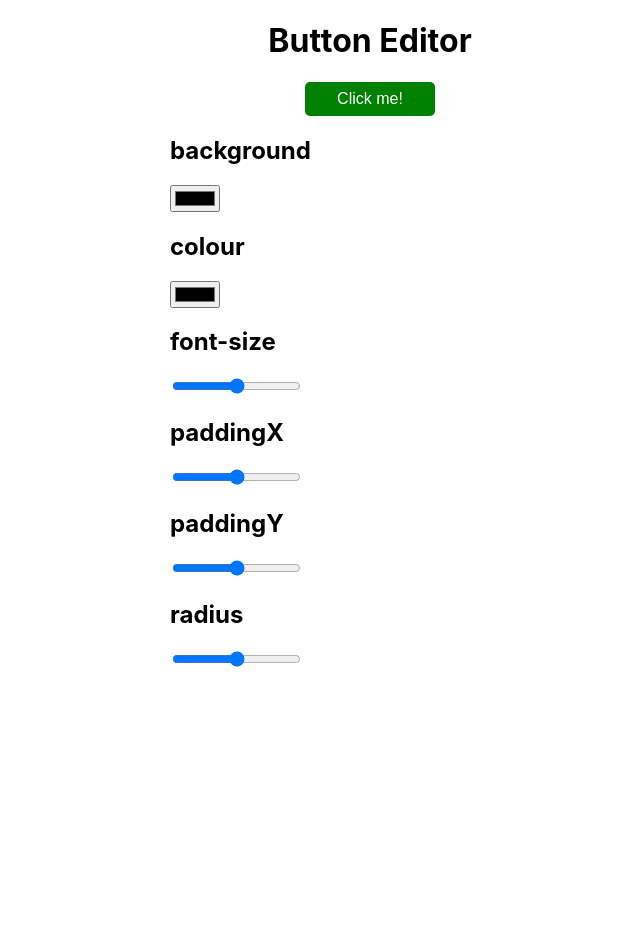
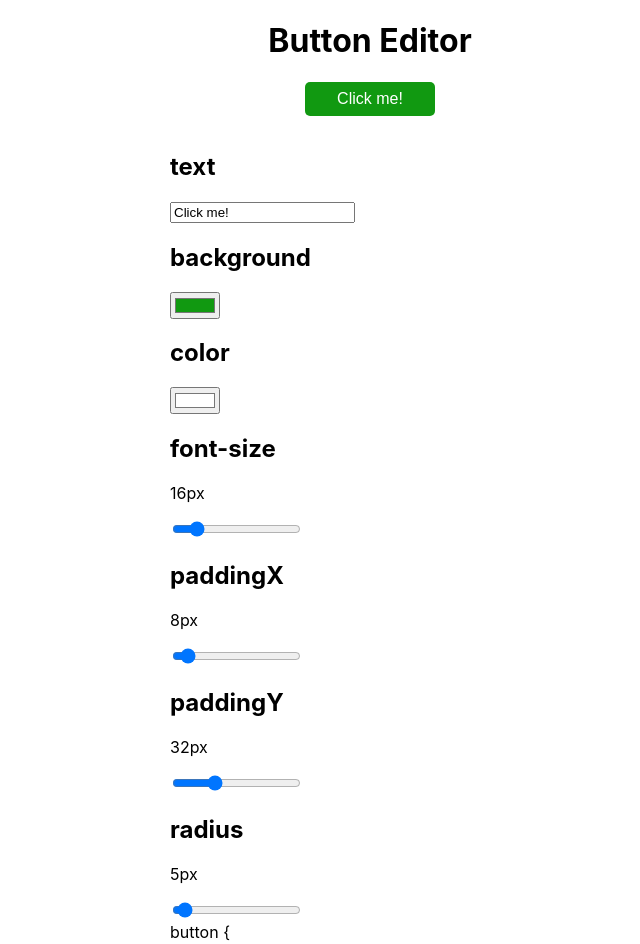
Before and after one commit to kryptondv/button-editor, a React (Create React App) app: page / in a window 1280 px wide. Shown: the top 944 px of the page, without its empty margins (270-910 px from the left). Before the commit the page ends 800 px from the top, so only its background shows below. Built offline with nearby package versions, Linux system fonts and the light colour scheme.

Commit message:
add codeDisplay

```diff
--- a/src/App.js
+++ b/src/App.js
@@ -1,27 +1,103 @@
-import React from 'react';
+import React, { useState } from 'react';
+import debounce from 'lodash/debounce';
+
 import Button from './components/button/Button';
 import ColorInput from './components/colorInput/ColorInput';
 import RangeInput from './components/rangeInput/RangeInput';
+import TextInput from './components/textInput/TextInput';
+import CodeDisplay from './components/codeDisplay/CodeDisplay';
 
 function App() {
+  const [text, setText] = useState('Click me!');
+  const [background, setBackground] = useState('#119911');
+  const [color, setColor] = useState('#ffffff');
+  const [fontSize, setFontSize] = useState(16);
+  const [paddingX, setPaddingX] = useState(8);
+  const [paddingY, setPaddingY] = useState(32);
+  const [radius, setRadius] = useState(5);
+
+  const debounceBgChange = debounce(value => setBackground(value), 15);
+  const debounceColorChange = debounce(value => setColor(value), 15);
+  const debounceTextChange = debounce(value => setText(value), 15);
+  const debounceFontSizeChange = debounce(value => setFontSize(value), 15);
+  const debouncePaddingXChange = debounce(value => setPaddingX(value), 15);
+  const debouncePaddingYChange = debounce(value => setPaddingY(value), 15);
+  const debounceRadiusChange = debounce(value => setRadius(value), 15);
+
+  const handleBackgroundChange = value => {
+    debounceBgChange(value);
+  };
+
+  const handleColorChange = value => {
+    debounceColorChange(value);
+  };
+
+  const handleTextChange = value => {
+    debounceTextChange(value);
+  };
+
+  const handleFontSizeChange = value => {
+    debounceFontSizeChange(value);
+  };
+
+  const handlePaddingXChange = value => {
+    debouncePaddingXChange(value);
+  };
+
+  const handlePaddingYChange = value => {
+    debouncePaddingYChange(value);
+  };
+
+  const handleRadiusChange = value => {
+    debounceRadiusChange(value);
+  };
+
   return (
     <div className="app">
       <h1>Button Editor</h1>
-      <Button
-        background="green"
-        paddingX=".5rem"
-        paddingY="2rem"
-        color="white"
-        radius="5px"
-        text="Click me!"
-        fontSize="1rem"
+      <div className="button-container">
+        <Button
+          background={background}
+          paddingX={paddingX}
+          paddingY={paddingY}
+          color={color}
+          radius={radius}
+          text={text}
+          fontSize={fontSize}
+        />
+      </div>
+      <TextInput name="text" value={text} handler={handleTextChange} />
+      <ColorInput
+        name="background"
+        value={background}
+        handler={handleBackgroundChange}
       />
-      <ColorInput name="background" />
-      <ColorInput name="colour" />
-      <RangeInput name="font-size" />
-      <RangeInput name="paddingX" />
-      <RangeInput name="paddingY" />
-      <RangeInput name="radius" />
+      <ColorInput name="color" value={color} handler={handleColorChange} />
+      <RangeInput
+        name="font-size"
+        value={fontSize}
+        handler={handleFontSizeChange}
+      />
+      <RangeInput
+        name="paddingX"
+        value={paddingX}
+        handler={handlePaddingXChange}
+      />
+      <RangeInput
+        name="paddingY"
+        value={paddingY}
+        handler={handlePaddingYChange}
+      />
+      <RangeInput name="radius" value={radius} handler={handleRadiusChange} />
+      <CodeDisplay
+        background={background}
+        paddingX={paddingX}
+        paddingY={paddingY}
+        color={color}
+        radius={radius}
+        text={text}
+        fontSize={fontSize}
+      />
     </div>
   );
 }
--- a/src/components/button/Button.js
+++ b/src/components/button/Button.js
@@ -2,7 +2,6 @@ import React from 'react';
 import StyledButton from './Button.styles';
 
 const Button = (props) => {
-  console.log(props)
   return <StyledButton {...props}>{props.text}</StyledButton>;
 };
 
--- a/src/components/button/Button.styles.js
+++ b/src/components/button/Button.styles.js
@@ -2,10 +2,10 @@ import styled from 'styled-components';
 
 const StyledButton = styled.button`
   background: ${props => props.background};
-  padding: ${props => props.paddingX} ${props => props.paddingY};
+  padding: ${props => props.paddingX}px ${props => props.paddingY}px;
   color: ${props => props.color};
-  border-radius: ${props => props.radius};
-  font-size: ${props => props.fontSize};
+  border-radius: ${props => props.radius}px;
+  font-size: ${props => props.fontSize}px;
   border: none;
   margin: 0 auto;
   display: block;
--- /dev/null
+++ b/src/components/codeDisplay/CodeDisplay.js
@@ -0,0 +1,19 @@
+import React from 'react';
+
+const CodeDisplay = ({ background, color, fontSize, paddingX, paddingY, radius }) => {
+  return (
+    <div className="code-display">
+      <span>button {'{'}</span>
+      <span>background: {background};</span>
+      <span>color: {color};</span>
+      <span>font-size: {fontSize}px;</span>
+      <span>
+        padding: {paddingX}px {paddingY}px;
+      </span>
+      <span>border-radius:{radius}px;</span>
+      <span>{'}'}</span>
+    </div>
+  );
+}
+
+export default CodeDisplay;
--- a/src/components/colorInput/ColorInput.js
+++ b/src/components/colorInput/ColorInput.js
@@ -1,10 +1,10 @@
 import React from 'react';
 
-const ColorInput = ({ name }) => {
+const ColorInput = ({ name, handler, value }) => {
   return (
     <div>
       <h2>{name}</h2>
-      <input type="color" name={name}/>
+      <input type="color" name={name} value={value} onChange={e => handler(e.target.value)}/>
     </div>
   );
 }
--- a/src/components/rangeInput/RangeInput.js
+++ b/src/components/rangeInput/RangeInput.js
@@ -1,10 +1,11 @@
 import React from 'react';
 
-const RangeInput = ({name}) => {
+const RangeInput = ({name, value, handler}) => {
   return (
     <div>
       <h2>{name}</h2>
-      <input type="range" name={name} />
+      <p>{value}px</p>
+      <input type="range" name={name} min="1" max="100" value={value} onChange={e => handler(e.target.value)}/>
     </div>
   );
 }
--- a/src/components/textInput/TextInput.js
+++ b/src/components/textInput/TextInput.js
@@ -1,10 +1,10 @@
 import React from 'react';
 
-const TextInput = ({ name }) => {
+const TextInput = ({ name, value, handler }) => {
   return (
     <div>
       <h2>{name}</h2>
-      <input name={name} />
+      <input name={name} value={value} onChange={e => handler(e.target.value)}/>
     </div>
   );
 }
--- a/src/index.css
+++ b/src/index.css
@@ -12,12 +12,22 @@ code {
     monospace;
 }
 
+h1 {
+  text-align: center;
+}
+
 .app {
   width: 90%;
   max-width: 400px;
   margin: 0 auto;
 }
 
-h1 {
-  text-align: center;
+
+.button-container {
+  min-height: 50px;
 }
+
+
+.code-display span {
+  display: block;
+}
```
